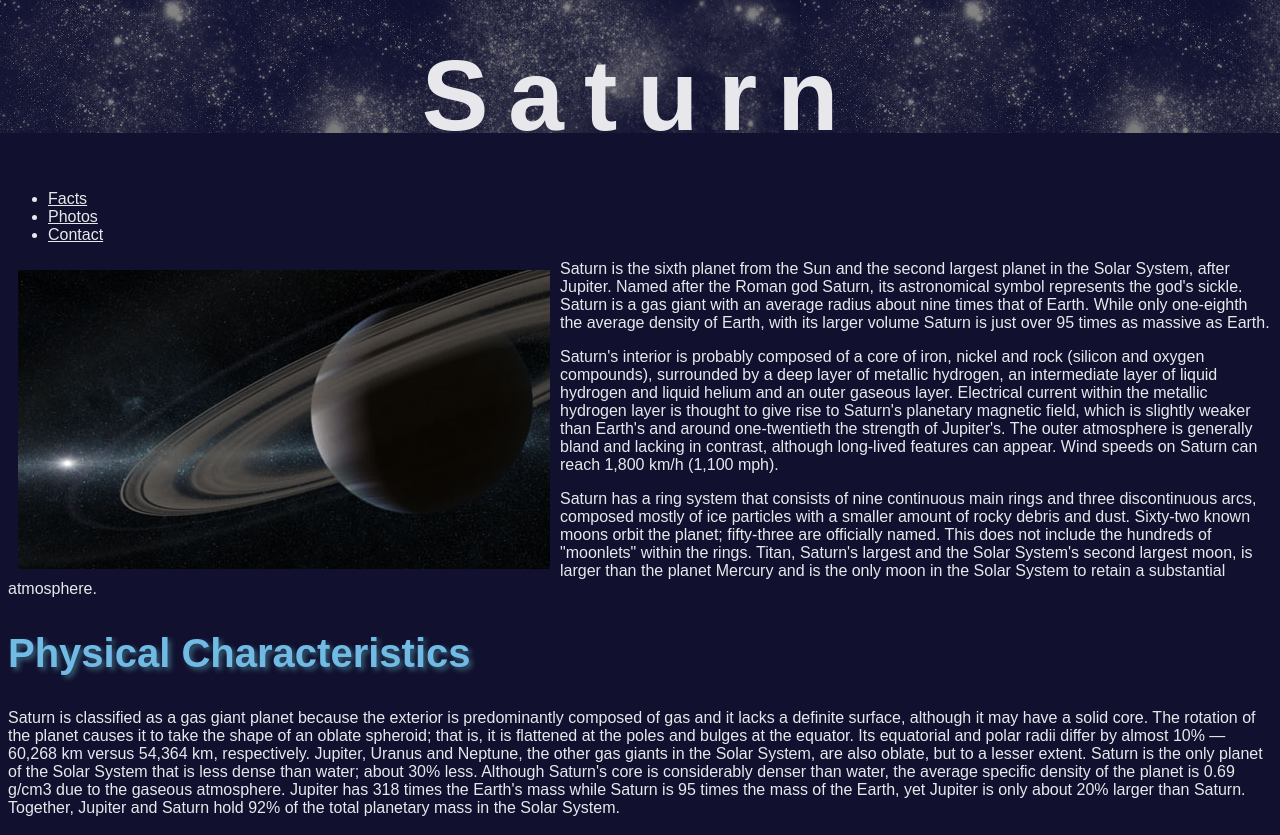
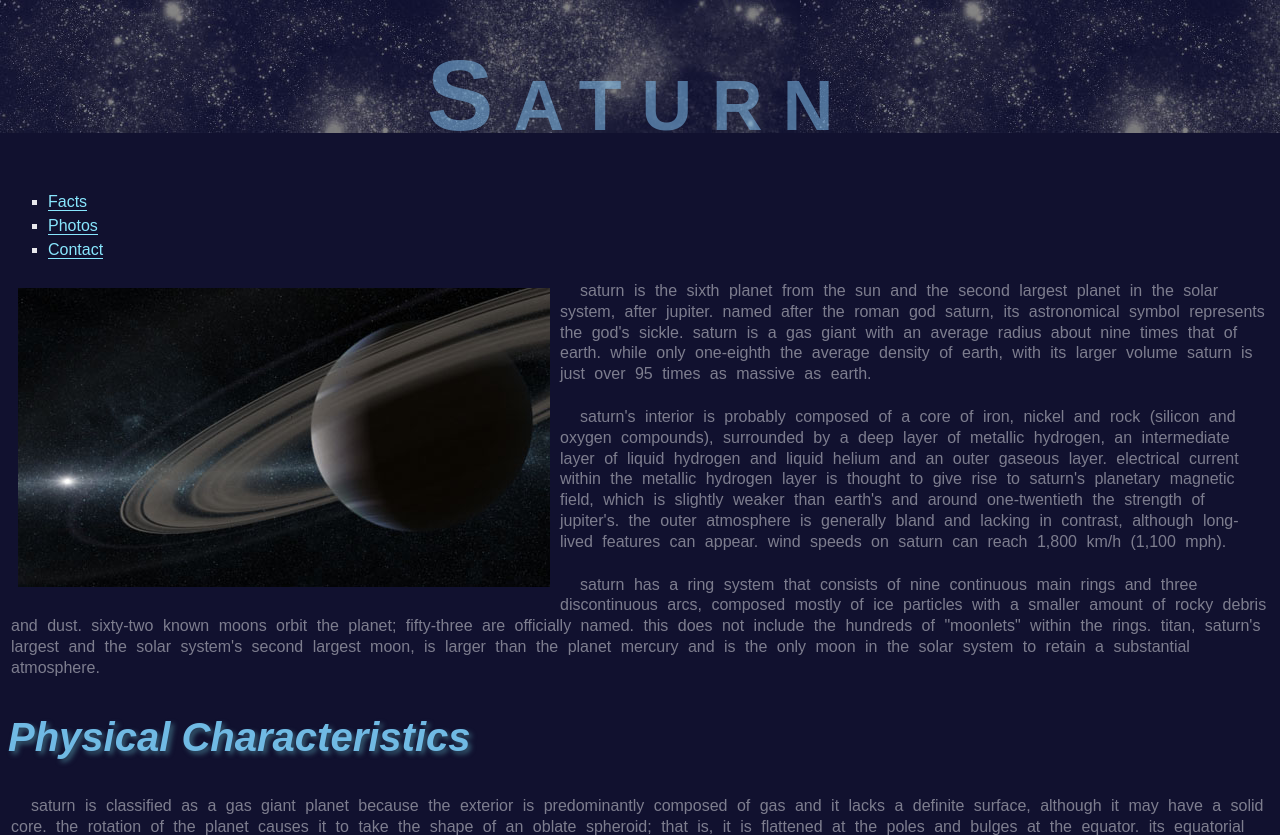
Before and after one commit to kericktatiana/DWS, a plain HTML site: page Lab2/index.html in a window 1280 px wide. Shown: the top 835 px of the page. Drawn offline with Linux system fonts and the light colour scheme.

Commit message:
finished

```diff
--- a/Lab2/css/saturn.css
+++ b/Lab2/css/saturn.css
@@ -5,7 +5,8 @@ body{
 	}
 
 h1{
-	color:#e8e8ec;
+	text-align:center;
+	color: rgba(136, 203, 253, .5);
 	font-size:100px;
 	font-family:"Sansation Light", Arial, "Century Gothic";
 	line-height:150px;
@@ -13,6 +14,7 @@ h1{
 	text-decoration:blink;
 	letter-spacing:20px;
 	font-weight:bold;
+	font-variant:small-caps;
 	}
 
 H2{
@@ -21,18 +23,45 @@ H2{
 	font-family:"Sansation Light", Arial, "Century Gothic";
 	text-shadow:3px 3px 5px #375d73;
 	font-weight:bold;
+	font-style:italic;
+	}
+
+img{
+	padding:10px;
+	}
+
+p{
+	text-indent:20px;
+	word-spacing:5px;
+	padding:3px;
+	vertical-align:10%;
+	line-height:1.3;
+	text-transform:lowercase;
+	opacity:.5;
+	}
+
+ul{
+	list-style-type:square;
+	line-height:1.5;
+	}
+
+ol{
+	list-style-type:upper-roman;
 	}
 
 
 a:link{
+	color:#88e6fd;
+	text-decoration:none;
+	border-bottom:1px solid;
+	}
+a:visited{
+	color:637f86;
+	}
+a:hover{
+	color:#88e6fd;
+	opacity:1;
+	}
+a:active{
 	color:#e8e8ec;
 	}
-a:visited{
-	color: pink;
-	}
-a:hover{
-	color:#aaaeaf;
-	}
-a:active{
-	color:red;
-	}
--- a/Lab2/index.html
+++ b/Lab2/index.html
@@ -6,14 +6,18 @@
 		<meta charset="utf-8"/>
 	</head>
 	<body>
-		<center><h1>Saturn</h1></center>
+		<h1>Saturn</h1>
+
+		<!--Nav Links-->
 				<ul>
 					<li><a href="#">Facts</a></li>
 					<li><a href="#">Photos</a></li>
 					<li><a href="#">Contact</a></li>
 				</ul>
 
-		<div><img src="images/saturn.jpg" alt="Photo of Saturn" width="532" height="299" align="left" style="padding:10px;"></div>
+				<!--First section-->
+
+		<div><img src="images/saturn.jpg" alt="Photo of Saturn" width="532" height="299" align="left"></div>
 
 			<div><p>Saturn is the sixth planet from the Sun and the second largest planet in the Solar System, after Jupiter. Named after the Roman god Saturn, its astronomical symbol represents the god's sickle. Saturn is a gas giant with an average radius about nine times that of Earth. While only one-eighth the average density of Earth, with its larger volume Saturn is just over 95 times as massive as Earth. </p>
 
@@ -34,7 +38,7 @@
 			<p>The outer atmosphere of Saturn contains 96.3% molecular hydrogen and 3.25% helium. The proportion of helium is significantly deficient compared to the abundance of this element in the Sun. The quantity of elements heavier than helium are not known precisely, but the proportions are assumed to match the primordial abundances from the formation of the Solar System. The total mass of these heavier elements is estimated to be 19&ndash;31 times the mass of the Earth, with a significant fraction located in Saturn's core region.</p>
 			<p>Trace amounts of ammonia, acetylene, ethane, propane, phosphine and methane have been detected in Saturn's atmosphere. The upper clouds are composed of ammonia crystals, while the lower level clouds appear to consist of either ammonium hydrosulfide (NH4SH) or water. Ultraviolet radiation from the Sun causes methane photolysis in the upper atmosphere, leading to a series of hydrocarbon chemical reactions with the resulting products being carried downward by eddies and diffusion. This photochemical cycle is modulated by Saturn's annual seasonal cycle.</p>
 
-		<!--New Sction--!>
+		<!--New Sction-->
 
 			<ol>
 				<li>Equatorial Radius = 9.5 Earths</li>
@@ -44,8 +48,11 @@
 				<li>Mass = 95 Earths</li>
 			</ol>
 			</div>
+
+			<!--End-->
+
 		<h3>More Content Coming Soon!</h3>
+		<p>Thank you for visiting my website. &copy; 2012</p>
 
-		<p>Thank you for visiting my website. &copy; 2012</p>
 	</body>
 </html>
```
Also changed, not shown: 1 other file.
